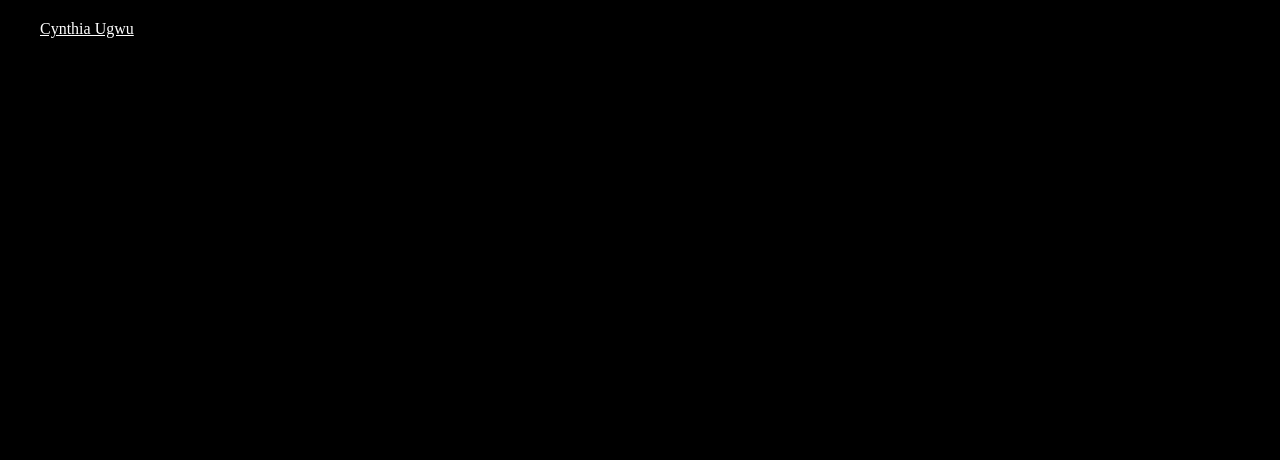
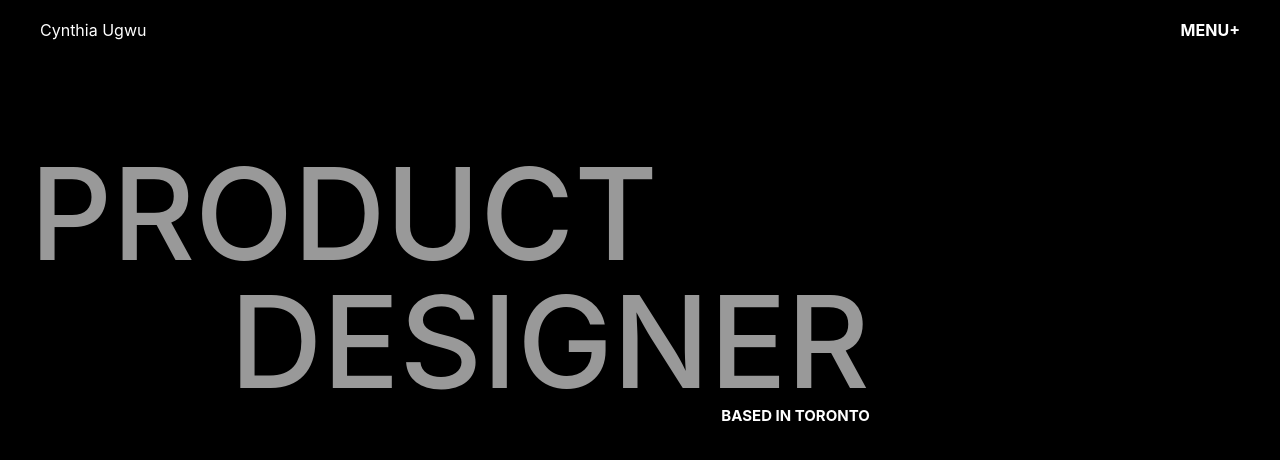
Before and after one commit to RohanLodhi01/Cynthia-Ugwu, a plain HTML site: page index.html in a window 1280 px wide. Drawn offline with Linux system fonts and the light colour scheme.

Commit message:
created nav and heading design

```diff
--- a/index.html
+++ b/index.html
@@ -1,9 +1,9 @@
 <!DOCTYPE html>
 <html lang="en">
   <head>
-    <meta charset="UTF-8">
-    <meta name="viewport" content="width=device-width, initial-scale=1.0">
-    <link rel="stylesheet" href="style.css">
+    <meta charset="UTF-8" />
+    <meta name="viewport" content="width=device-width, initial-scale=1.0" />
+    <link rel="stylesheet" href="style.css" />
     <title>Document</title>
   </head>
   <body>
@@ -11,7 +11,14 @@
       <div id="hero">
         <div id="nav">
           <a href="#">Cynthia Ugwu</a>
-                <h2>MENU+</h2>
+          <h4>MENU+</h4>
+        </div>
+        <div id="heading">
+          <h1>product</h1>
+          <div class="blocktext">
+            <h1 id="secondh1">designer</h1>
+            <h5>Based in Toronto</h5>
+          </div>
         </div>
       </div>
     </div>
--- a/style.css
+++ b/style.css
@@ -1,7 +1,8 @@
 * {
   margin: 0;
   padding: 0;
-    font-family: "General Sans";
+  font-family: General Sans, -apple-system, BlinkMacSystemFont, Segoe UI, Roboto,
+    Helvetica Neue, Arial, sans-serif;
   box-sizing: border-box;
 }
 
@@ -15,17 +16,50 @@ body {
   width: 100%;
 }
 
-#hero{
+#hero {
+  color: #fff;
   width: 100%;
   height: 100vh;
   background-color: black;
 }
 
-#nav{
+#nav {
+  display: flex;
+  align-items: center;
+  justify-content: space-between;
   width: 100%;
   padding: 20px 40px;
+  color: #fff;
 }
 
-#nav a{
+#nav a {
+  text-decoration: none;
   color: #fff;
 }
+
+#heading {
+  margin-top: 90px;
+}
+
+#heading h1 {
+  margin-left: 30px;
+  opacity: 0.6;
+  line-height: 1;
+  text-transform: uppercase;
+  font-size: 10vw;
+  font-weight: 500;
+}
+
+#heading #secondh1 {
+  margin-left: 230px;
+}
+
+.blocktext {
+  width: fit-content;
+}
+
+.blocktext h5 {
+  text-transform: uppercase;
+  text-align: right;
+  font-size: 15px;
+}
```
Lines whose indentation alone changed are shown as unchanged.
